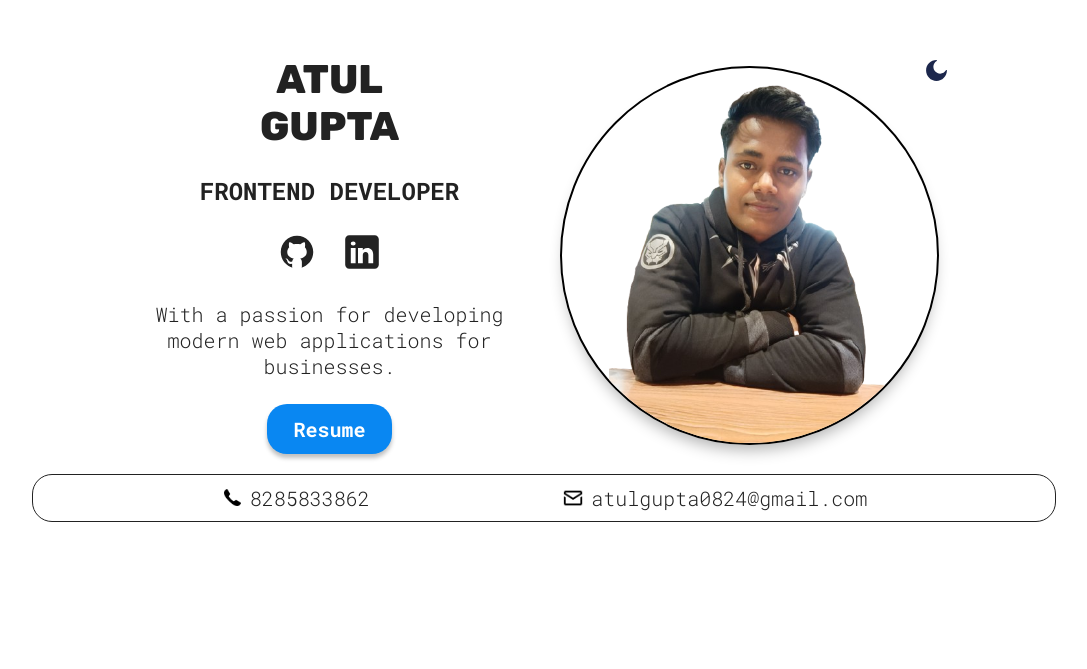
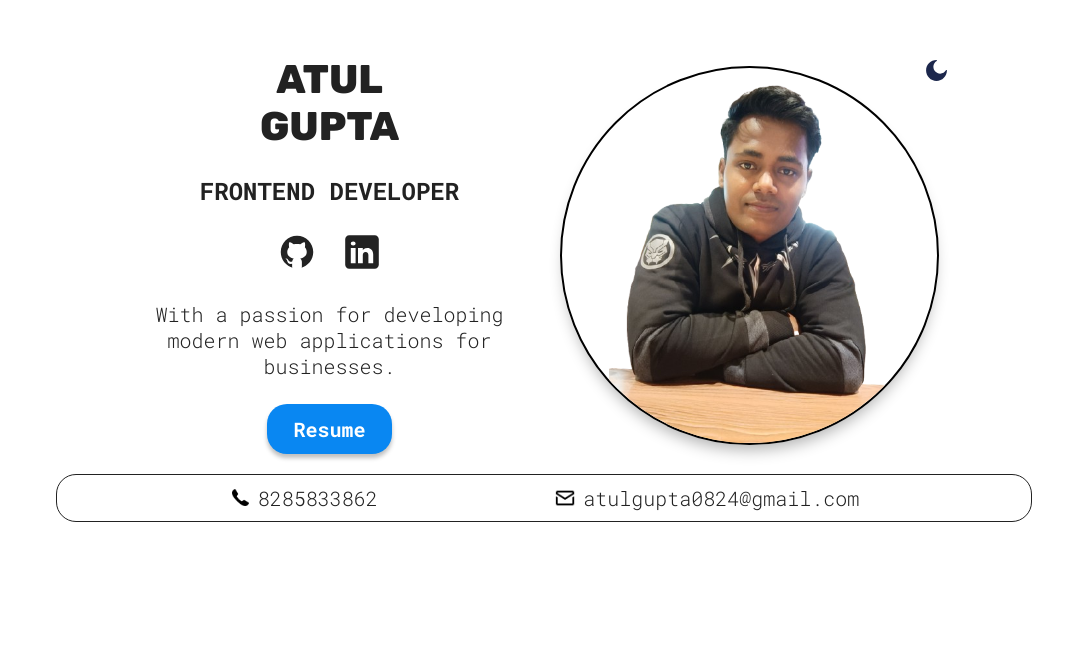
Before and after one commit to atul7800/Portfolio, a React (Vite) app: page / in a window 1280 px wide. Shown: the part 131-800 px from the top of the page, without its empty margins (96-1183 px from the left). Built offline with nearby package versions, Linux system fonts and the light colour scheme.

Commit message:
backend fixed

```diff
--- a/src/App.css
+++ b/src/App.css
@@ -24,7 +24,7 @@ body {
   display: flex;
   justify-content: center;
   margin: 0 auto 25px;
-  padding: 20px;
+  padding: 20px 50px;
 }
 
 #root {
```
